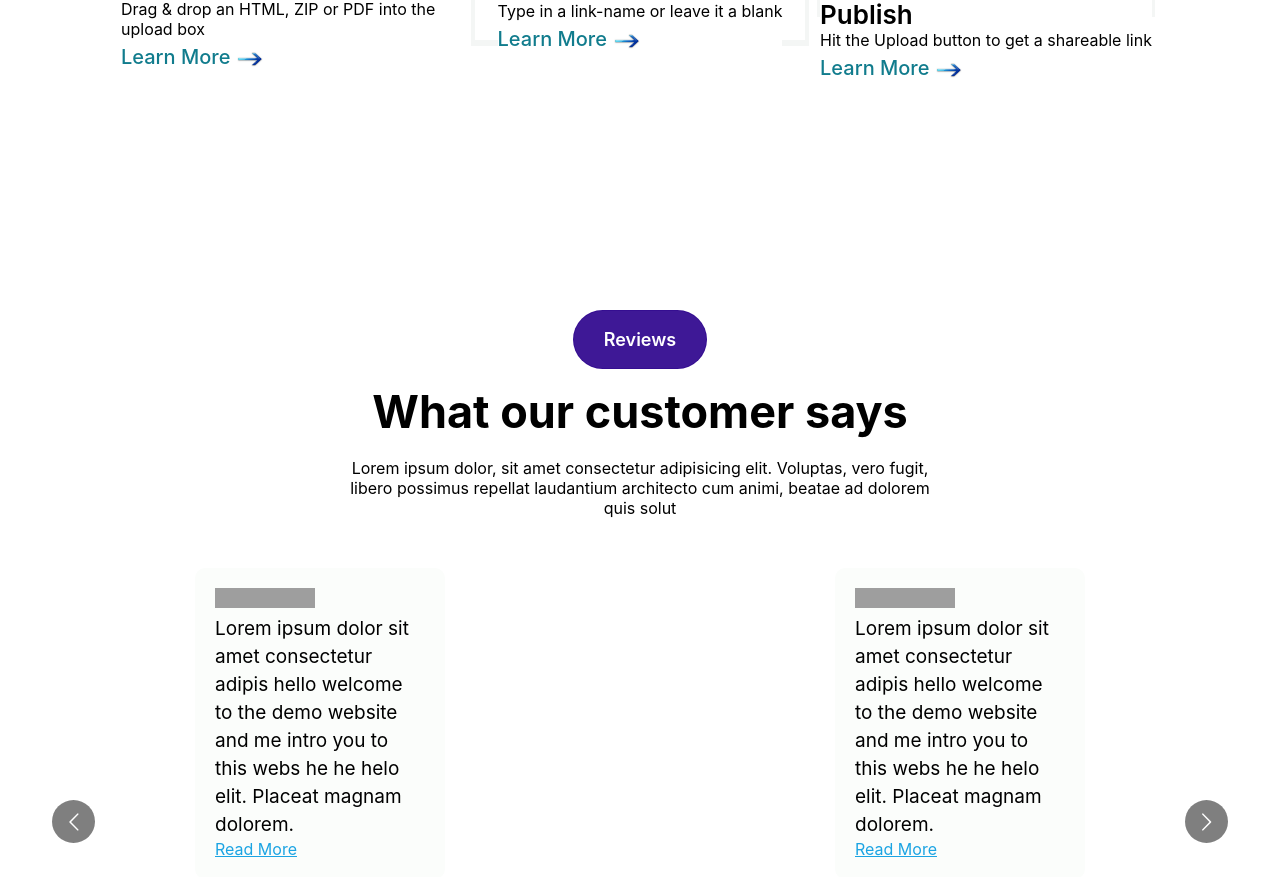
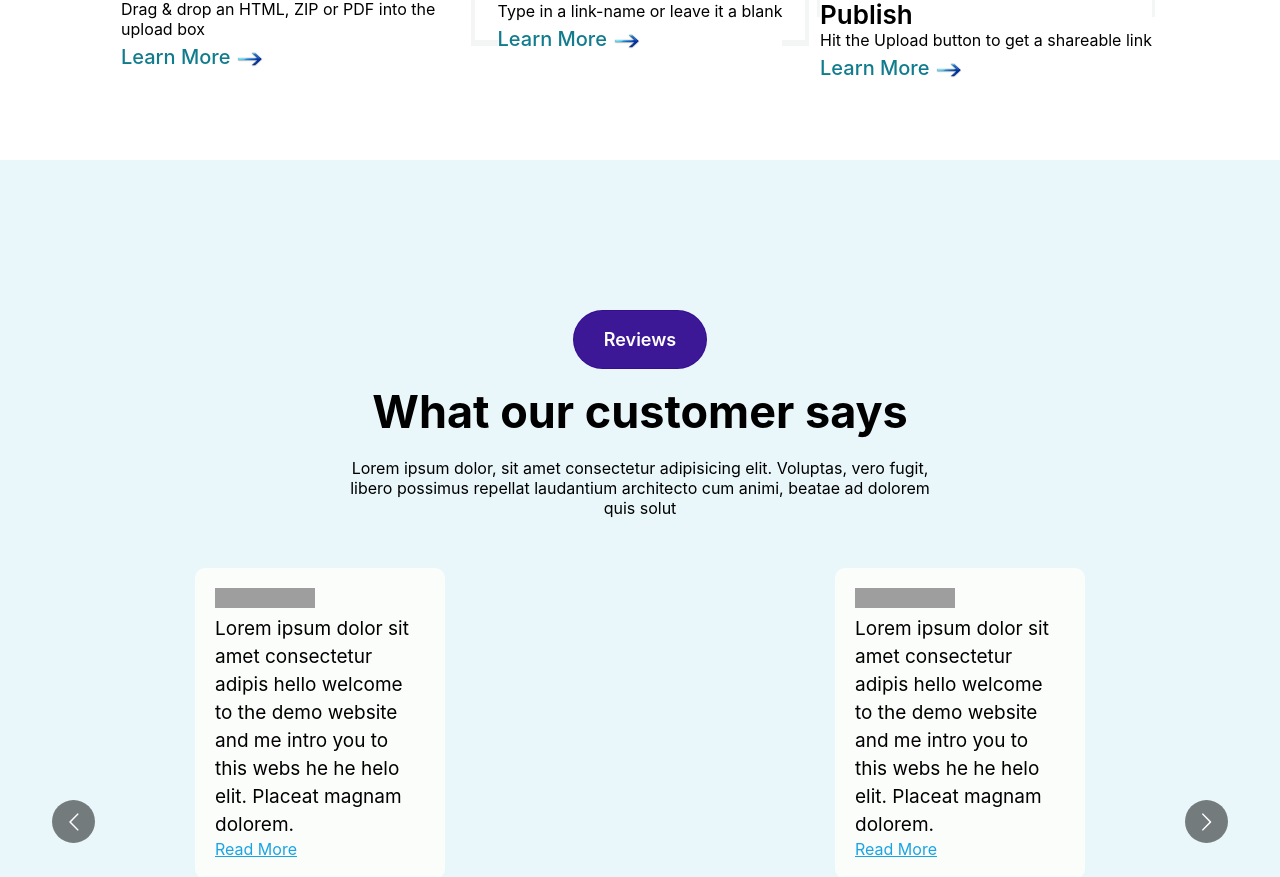
Before and after one commit to niraj142316/react-design-project, a React (Create React App) app: page / in a window 1280 px wide. Shown: the part 1661-2538 px from the top of the page. Built offline with nearby package versions, Linux system fonts and the light colour scheme; grey boxes are pictures that could not be loaded.

Commit message:
Update App.css

```diff
--- a/src/App.css
+++ b/src/App.css
@@ -3,3 +3,8 @@
     padding: 0;
     box-sizing: border-box;
 }
+.carosel{
+    display: flex;
+    flex-direction: column;
+    background-color: rgb(233, 247, 251);
+}
```
